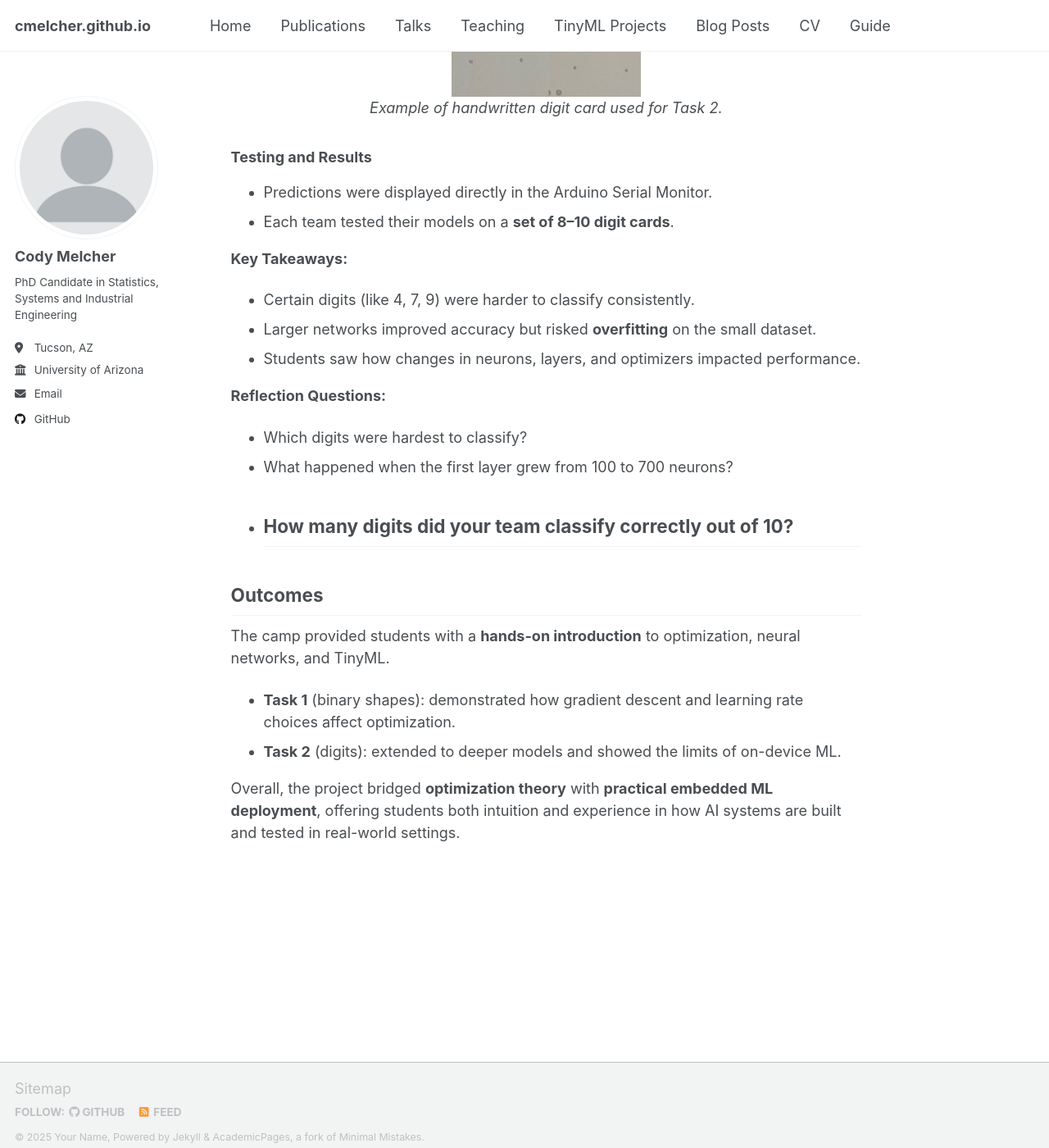
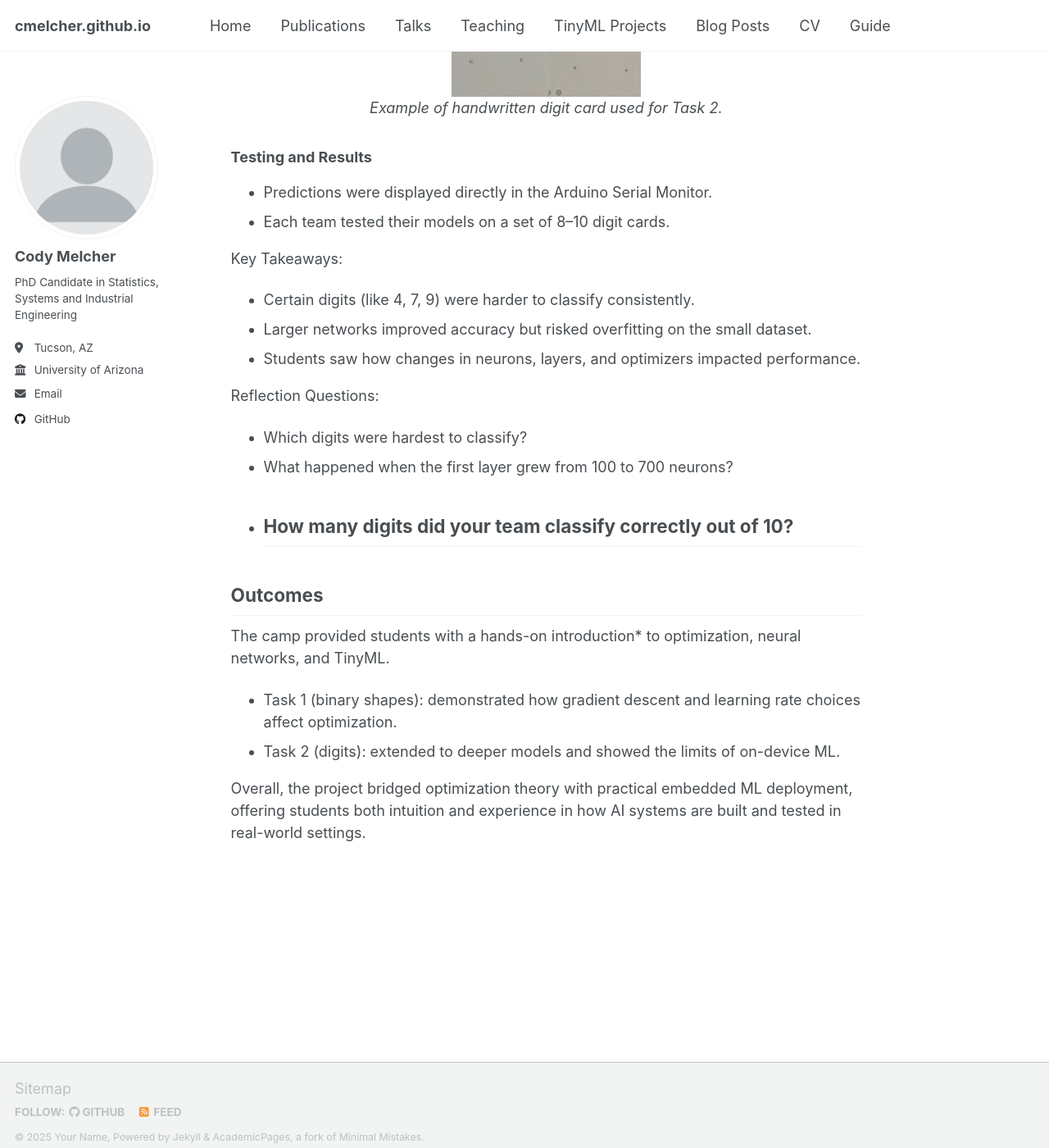
Before and after one commit to cmelcher/cmelcher.github.io, a Jekyll site: the page built from tinyml/summer2025.md, in a window 1280 px wide and 1400 px high, scrolled down 5278 px. Shown: the whole window at 82% size. Built offline with Jekyll 4.4.1, drawn with Linux system fonts in a browser that asks for light colours; a script that is not in the unit is left out; some of the changed text lies outside the part shown.

```diff
--- a/tinyml/summer2025.md
+++ b/tinyml/summer2025.md
@@ -21,7 +21,7 @@ We introduced key concepts like derivatives, gradients, microcontrollers, classi
 
 ## What is Arduino?
 
-The **Arduino Nano 33 BLE Sense** is a small, low-power microcontroller designed for embedded applications. The device comes with a variety of sensors that make it ideal for machine learning projects:
+The Arduino Nano 33 BLE Sense is a small, low-power microcontroller designed for embedded applications. The device comes with a variety of sensors that make it ideal for machine learning projects:
 - Built-in camera and multiple sensors (motion, acceleration, rotation, sound).
 - Programs can be written in a dedicated IDE.
 - Main use is TinyML deployment, enabling on-device inference with low energy and resource requirements.
@@ -51,7 +51,7 @@ In this session, students used TinyML to classify shapes and handwritten digits
 ## Task 1: Binary Classification
 
 In the first activity, students worked with a simple binary image classifier using the Arduino Nano 33 BLE Sense.
-The goal was to train a model that could accurately predict whether a drawing was a **star** or a **circle**.
+The goal was to train a model that could accurately predict whether a drawing was a star or a circle.
 
 ### Step 1: Create a Dataset
 Students drew 5–10 stars and 5–10 circles on sticker cards. These were placed one at a time over the Arduino’s built-in camera to capture training images.
@@ -84,7 +84,7 @@ The `testing_binary.py` script displayed predictions in real time.
   <img src="/assets/tinyml/summer2025/testing_binary.png" alt="Testing script" style="width:40%;"><br><em>Testing script used to evaluate classification results.</em>
 </p>
 
-**Reflection Questions:**
+Reflection Questions:
 - Which step size led to faster or more stable convergence?
 - How many images did your model classify correctly?
 - Were some drawings harder to classify?
@@ -99,15 +99,15 @@ Students built and deployed a neural network on the Arduino Nano 33 BLE Sense to
 ### Model Design and Constraints
 - Models were first trained in Python (`training_MNIST.py`) and then exported to Arduino (`handwritten_digit_recognition.ino`).
 - TinyML hardware limitations forced creative design choices:
-  - ≤ **4 hidden layers**
-  - ≤ **900 neurons total**
+  - ≤ 4 hidden layers
+  - ≤ 900 neurons total
 - We allowed students to experiment with different architecture choices (layer/node combinations), optimizers (Adam, SGD, RMSprop), and activation functions (ReLU, tanh, sigmoid).
 
 ### Building the Dataset
 - Instead of a pre-loaded dataset, students created their own:
   - Digits (0–9) were drawn on index cards.
   - Each card was placed under the Arduino’s camera.
-  - Image capture was triggered by pressing **reset + onboard buttons**.
+  - Image capture was triggered by pressing reset + onboard buttons.
 
 <p align="center">
   <img src="/assets/tinyml/summer2025/numbers.jpg"
@@ -118,14 +118,14 @@ Students built and deployed a neural network on the Arduino Nano 33 BLE Sense to
 
 ### Testing and Results
 - Predictions were displayed directly in the Arduino Serial Monitor.
-- Each team tested their models on a **set of 8–10 digit cards**.
+- Each team tested their models on a set of 8–10 digit cards.
 
-**Key Takeaways:**
+Key Takeaways:
 - Certain digits (like 4, 7, 9) were harder to classify consistently.
-- Larger networks improved accuracy but risked **overfitting** on the small dataset.
+- Larger networks improved accuracy but risked overfitting on the small dataset.
 - Students saw how changes in neurons, layers, and optimizers impacted performance.
 
-**Reflection Questions:**
+Reflection Questions:
 - Which digits were hardest to classify?
 - What happened when the first layer grew from 100 to 700 neurons?
 - How many digits did your team classify correctly out of 10?
@@ -134,9 +134,9 @@ Students built and deployed a neural network on the Arduino Nano 33 BLE Sense to
 
 ## Outcomes
 
-The camp provided students with a **hands-on introduction** to optimization, neural networks, and TinyML.
+The camp provided students with a hands-on introduction* to optimization, neural networks, and TinyML.
 
-- **Task 1** (binary shapes): demonstrated how gradient descent and learning rate choices affect optimization.
-- **Task 2** (digits): extended to deeper models and showed the limits of on-device ML.
+- Task 1 (binary shapes): demonstrated how gradient descent and learning rate choices affect optimization.
+- Task 2 (digits): extended to deeper models and showed the limits of on-device ML.
 
-Overall, the project bridged **optimization theory** with **practical embedded ML deployment**, offering students both intuition and experience in how AI systems are built and tested in real-world settings.
+Overall, the project bridged optimization theory with practical embedded ML deployment, offering students both intuition and experience in how AI systems are built and tested in real-world settings.
```
Also changed, not shown: other parts of tinyml/summer2025.md (+1 -1 lines).
